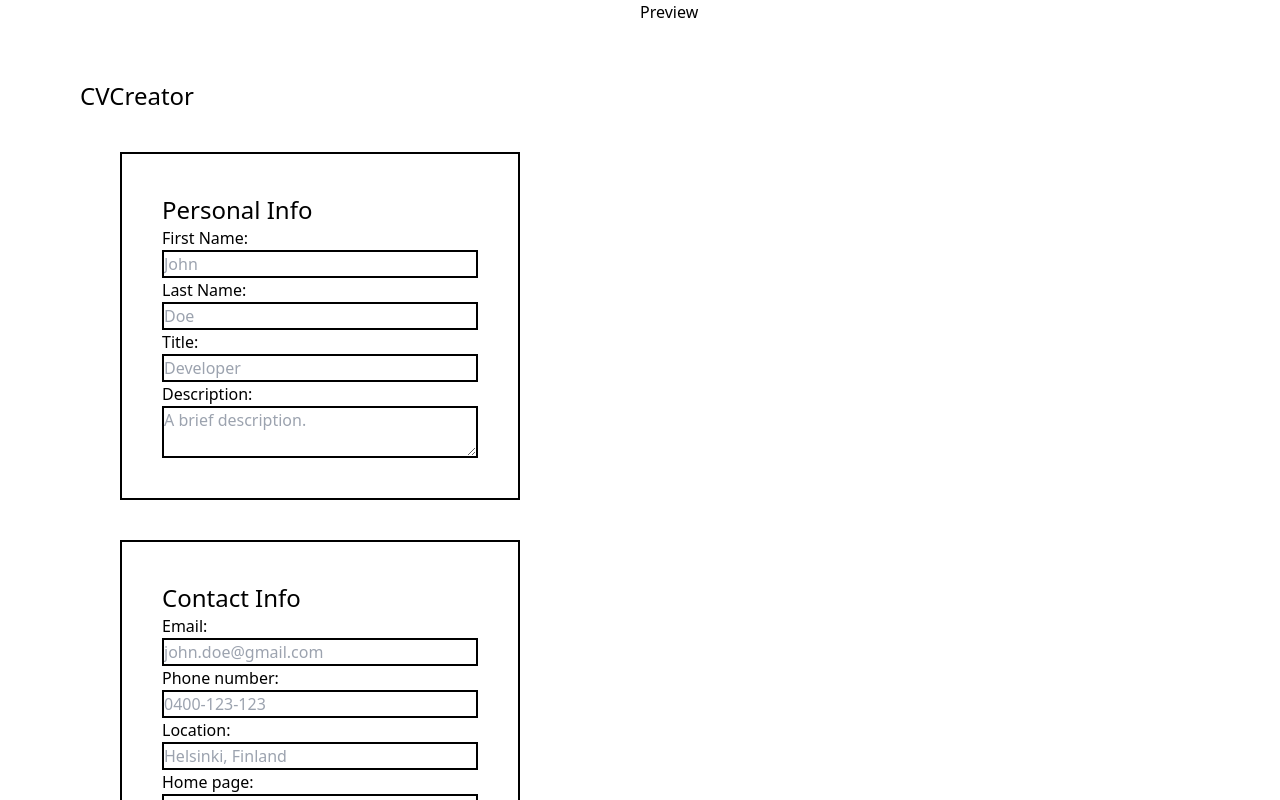
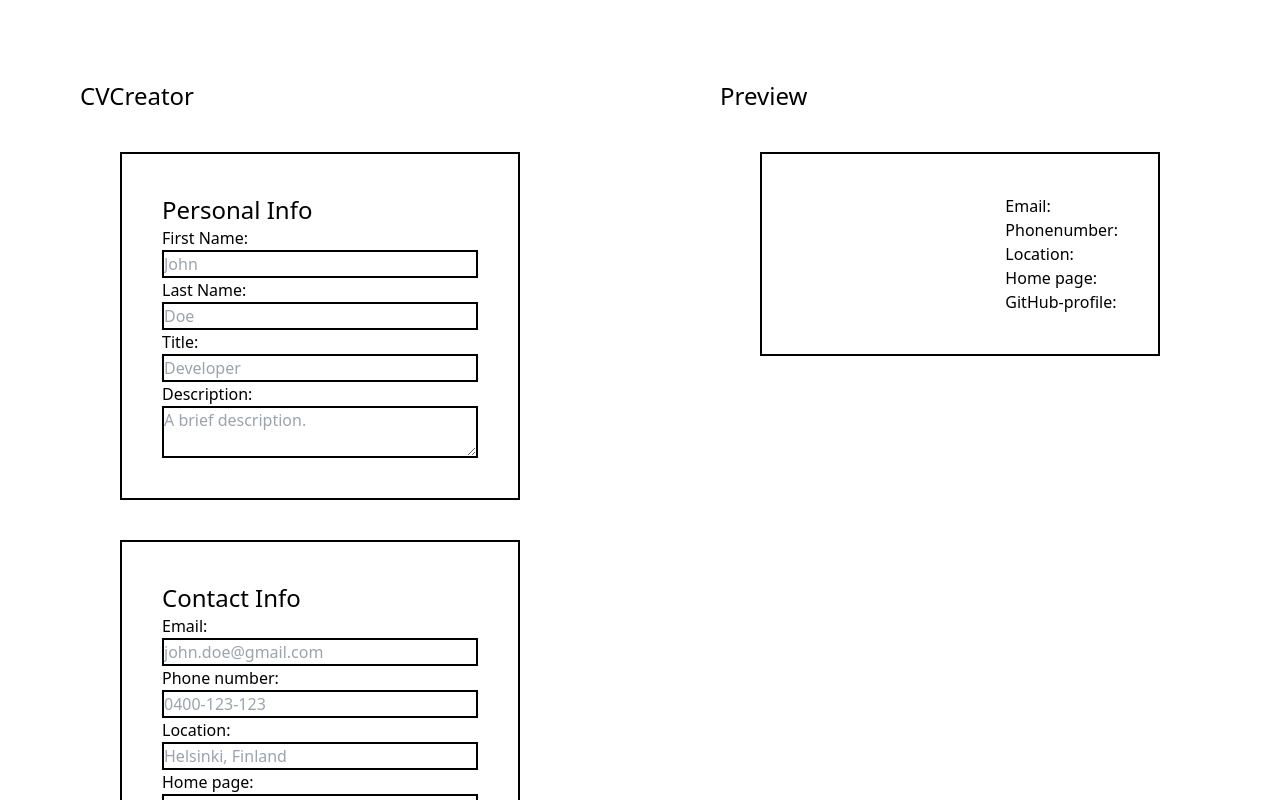
Before and after one commit to aarnif/CVApplication, a React (Vite) app: page / in a window 1280 px wide. Shown: the top 800 px of the page. Built offline with nearby package versions, Linux system fonts and the light colour scheme.

Commit message:
Create PersonalInfo- and ContanctInfo-components inside Preview-component

```diff
--- a/src/App.jsx
+++ b/src/App.jsx
@@ -4,7 +4,7 @@ import "./App.css";
 import useField from "./hooks/useField";
 
 import CVCreator from "./components/CVCreator/index";
-import Preview from "./components/Preview";
+import Preview from "./components/Preview/index";
 
 import { v4 as uuid } from "uuid";
 
@@ -140,7 +140,21 @@ function App() {
         addSkill={addSkill}
         deleteSkill={deleteSkill}
       />
-      <Preview />
+      <Preview
+        firstName={firstName}
+        lastName={lastName}
+        title={title}
+        description={description}
+        email={email}
+        location={location}
+        phoneNumber={phoneNumber}
+        homePage={homePage}
+        gitHubProfile={gitHubProfile}
+        skill={skill}
+        workExperiences={workExperiences}
+        degrees={degrees}
+        skills={skills}
+      />
     </>
   );
 }
--- a/src/components/Preview.jsx
+++ /dev/null
@@ -1,7 +0,0 @@
-import React from "react";
-
-const Preview = () => {
-  return <main className="w-2/4">Preview</main>;
-};
-
-export default Preview;
--- /dev/null
+++ b/src/components/Preview/ContactInfo.jsx
@@ -0,0 +1,24 @@
+import React from "react";
+
+const ContactInfo = ({
+  email,
+  phoneNumber,
+  location,
+  homePage,
+  gitHubProfile,
+}) => {
+  console.log(email);
+  return (
+    <>
+      <ul>
+        <li>Email: {email.value}</li>
+        <li>Phonenumber: {phoneNumber.value}</li>
+        <li>Location: {location.value}</li>
+        <li>Home page: {homePage.value}</li>
+        <li>GitHub-profile: {gitHubProfile.value}</li>
+      </ul>
+    </>
+  );
+};
+
+export default ContactInfo;
--- /dev/null
+++ b/src/components/Preview/PersonalInfo.jsx
@@ -0,0 +1,16 @@
+import React from "react";
+
+const PersonalInfo = ({ firstName, lastName, title, description }) => {
+  const fullName = `${firstName.value ? firstName.value : ""} ${
+    lastName.value ? lastName.value : ""
+  }`;
+  return (
+    <div>
+      <h1 className="text-2xl">{fullName}</h1>
+      <h2 className="text-xl">{title.value}</h2>
+      <p>{description.value}</p>
+    </div>
+  );
+};
+
+export default PersonalInfo;
--- /dev/null
+++ b/src/components/Preview/index.jsx
@@ -0,0 +1,41 @@
+import React from "react";
+import PersonalInfo from "./PersonalInfo";
+import ContactInfo from "./ContactInfo";
+
+const Preview = ({
+  firstName,
+  lastName,
+  title,
+  description,
+  email,
+  phoneNumber,
+  location,
+  homePage,
+  gitHubProfile,
+  workExperiences,
+  degrees,
+  skills,
+}) => {
+  return (
+    <main className="w-2/4 p-20">
+      <h1 className="text-2xl">Preview</h1>
+      <div className="flex justify-between border-2 border-black m-10 p-10">
+        <PersonalInfo
+          firstName={firstName}
+          lastName={lastName}
+          title={title}
+          description={description}
+        />
+        <ContactInfo
+          email={email}
+          phoneNumber={phoneNumber}
+          location={location}
+          homePage={homePage}
+          gitHubProfile={gitHubProfile}
+        />
+      </div>
+    </main>
+  );
+};
+
+export default Preview;
```
